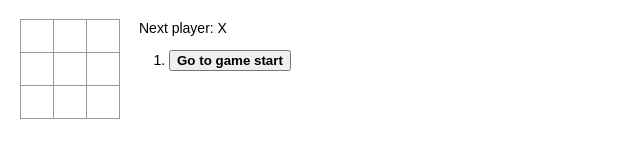
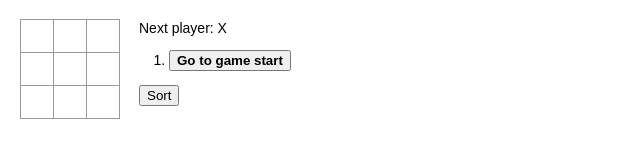
Before and after one commit to tomatomaster/ReactTutorial, a React (Create React App) app: page / in a window 1280 px wide. Shown: the top 160 px of the page, without its empty margins (0-640 px from the left). Built offline with nearby package versions, Linux system fonts and the light colour scheme.

Commit message:
Sortの実装

```diff
--- a/src/index.js
+++ b/src/index.js
@@ -108,27 +108,47 @@ class Game extends React.Component {
 }
 
 class History extends React.Component {
+  constructor(props) {
+    super(props);
+    this.state = { sort: false };
+    this.sortHistory = this.sortHistory.bind(this);//???
+  }
+
+  sortHistory() {
+    this.setState({
+      sort: !this.state.sort
+    });
+  }
 
   render() {
     const history = this.props.history;
-    const moves = history.map((step, move) => { //[{},...,{}] step中身, move場所
+    let moves = history.map((step, move) => { //[{},...,{}] step中身, move場所
       const col = parseInt(step.position[move - 1] % 3);
       const row = parseInt(step.position[move - 1] / 3);
       const desc = move ?
-        `Go to move # ${move} ROW:${row} COL${col}`:
+        `Go to move # ${move} ROW:${row} COL${col}` :
         'Go to game start';
       const selected = (move === this.props.stepNumber);
       return (
         <li className="historyList" key={move}>
           <button onClick={() => this.props.jumpTo(move)}>
-              {selected ? <b>{desc}</b> : desc }
+            {selected ? <b>{desc}</b> : desc}
           </button>
         </li>
       );
     });
 
+    if (this.state.sort) {
+      moves = moves.slice(0).reverse();
+    }
+
     return (
+      <div>
         <ol>{moves}</ol>
+        <button onClick={this.sortHistory}>
+          Sort
+        </button>
+      </div>
     );
   }
 }
```
Lines whose indentation alone changed are shown as unchanged.
